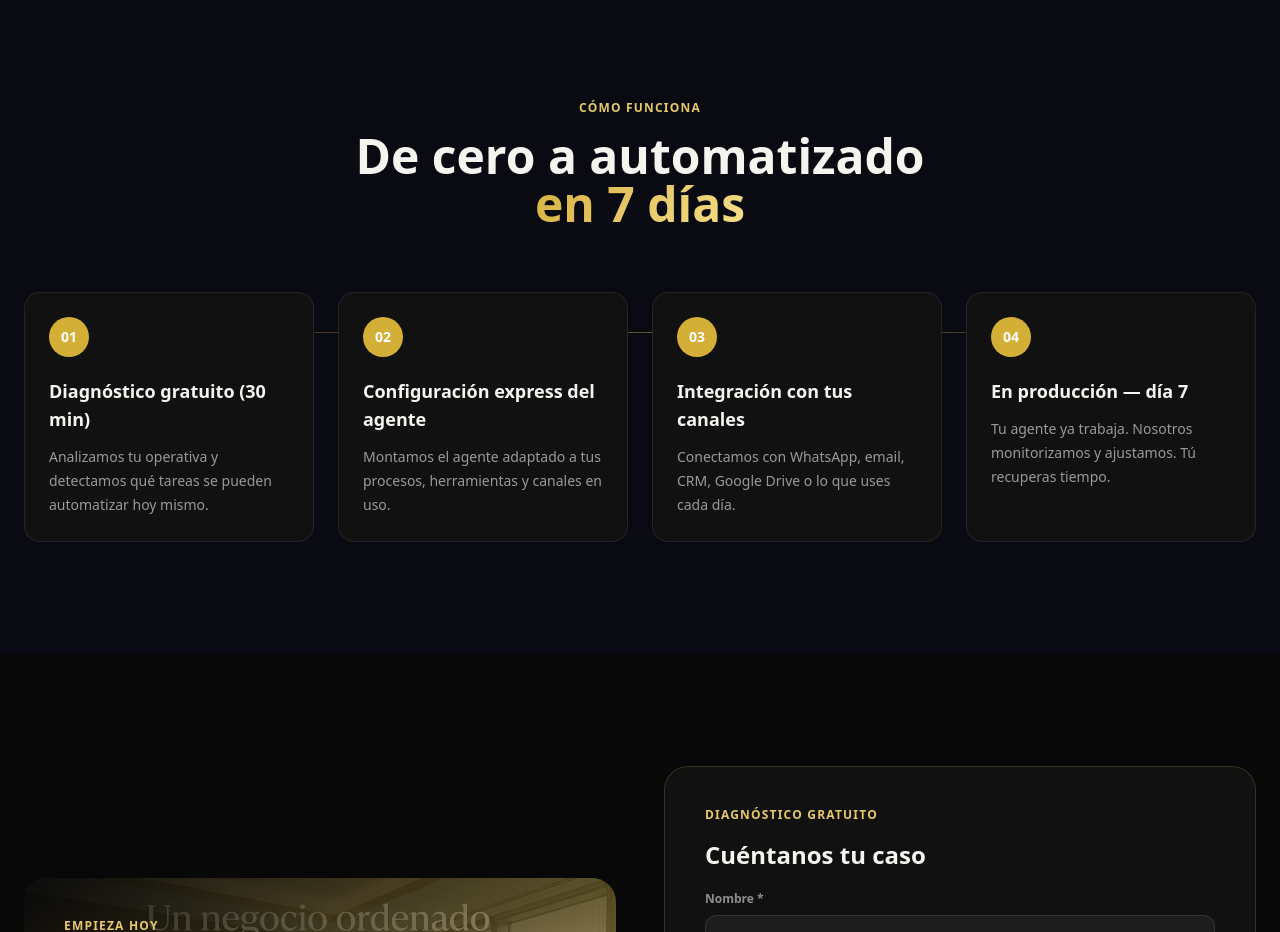
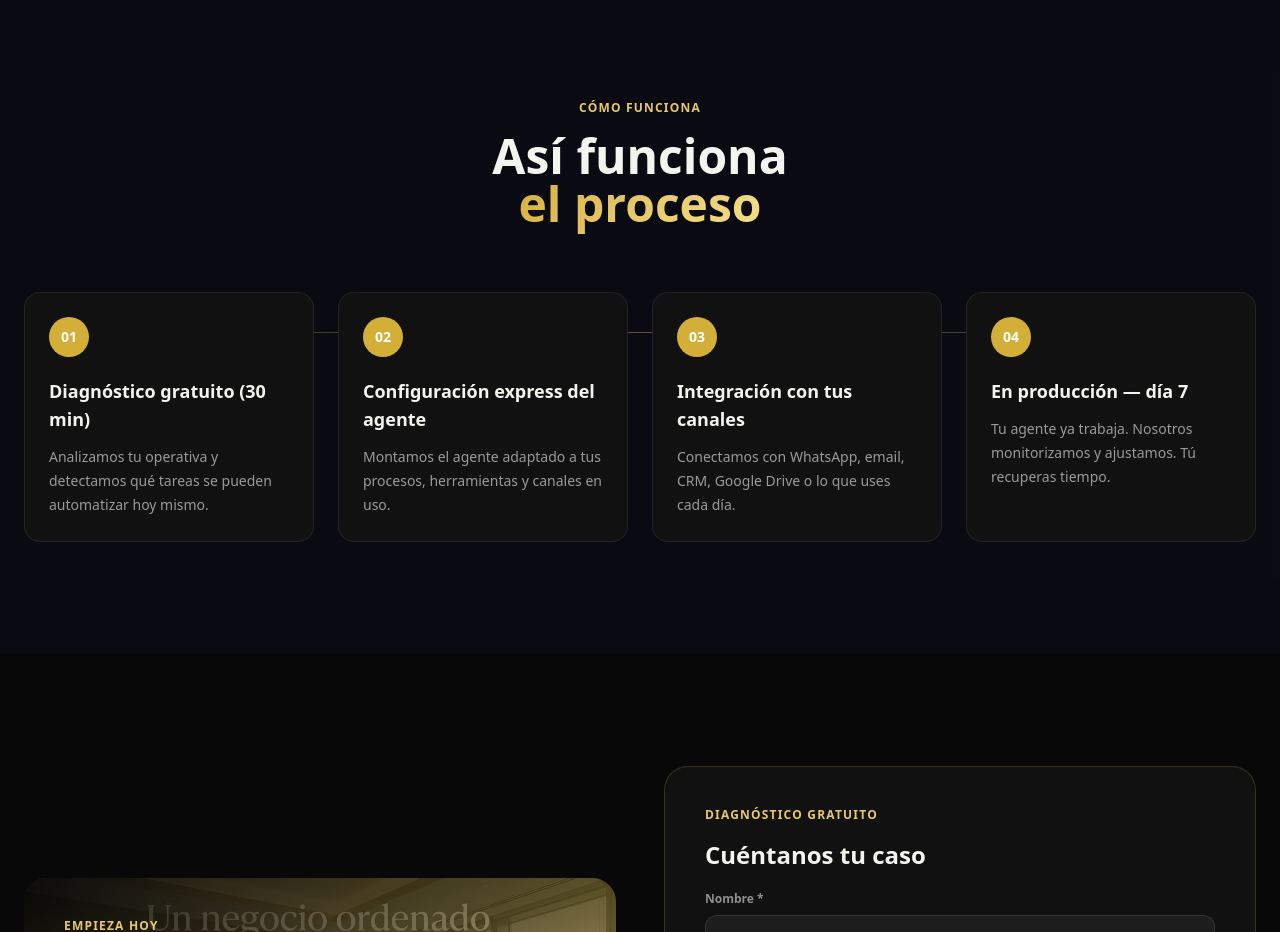
Before and after one commit to jmpazblanes-art/sendaia-web, a Next.js app: page / in a window 1280 px wide. Shown: the part 6280-7212 px from the top of the page. Built offline with nearby package versions, Linux system fonts and the light colour scheme.

Commit message:
fix: quitar promesa 7 días del proceso

```diff
--- a/app/page.tsx
+++ b/app/page.tsx
@@ -880,8 +880,8 @@ export default function Home() {
         <div className="mx-auto max-w-7xl px-6">
           <FadeIn className="mb-16 text-center">
             <p className="mb-4 text-xs font-semibold uppercase tracking-widest" style={{ color: 'var(--accent-light)' }}>Cómo funciona</p>
-            <h2 className="text-3xl font-black sm:text-5xl">De cero a automatizado<br />
-              <span className="gradient-text">en 7 días</span>
+            <h2 className="text-3xl font-black sm:text-5xl">Así funciona<br />
+              <span className="gradient-text">el proceso</span>
             </h2>
           </FadeIn>
 
```
